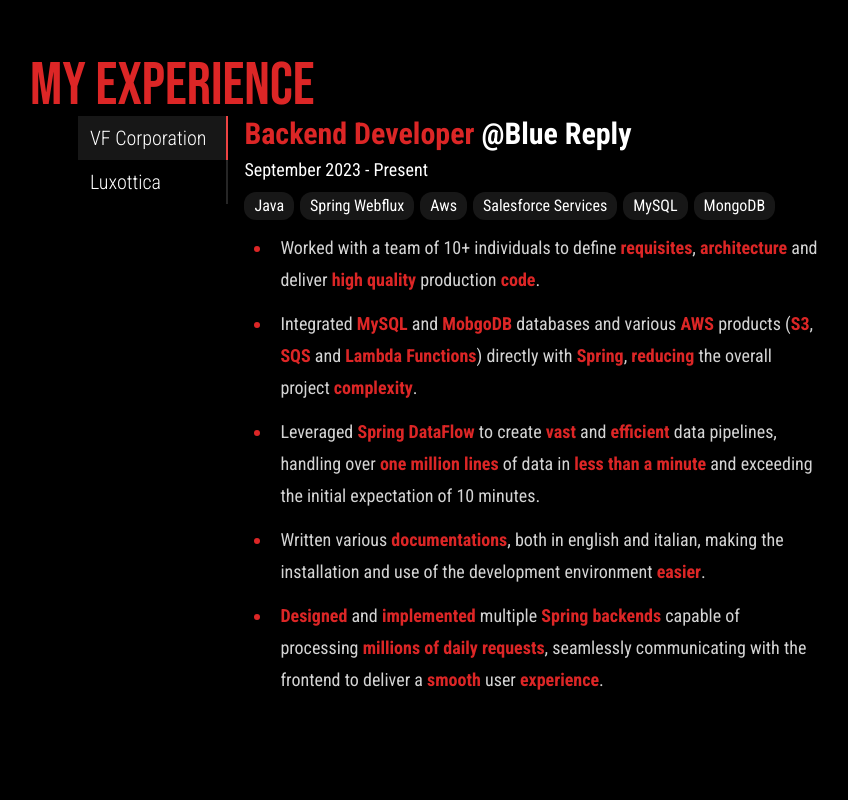
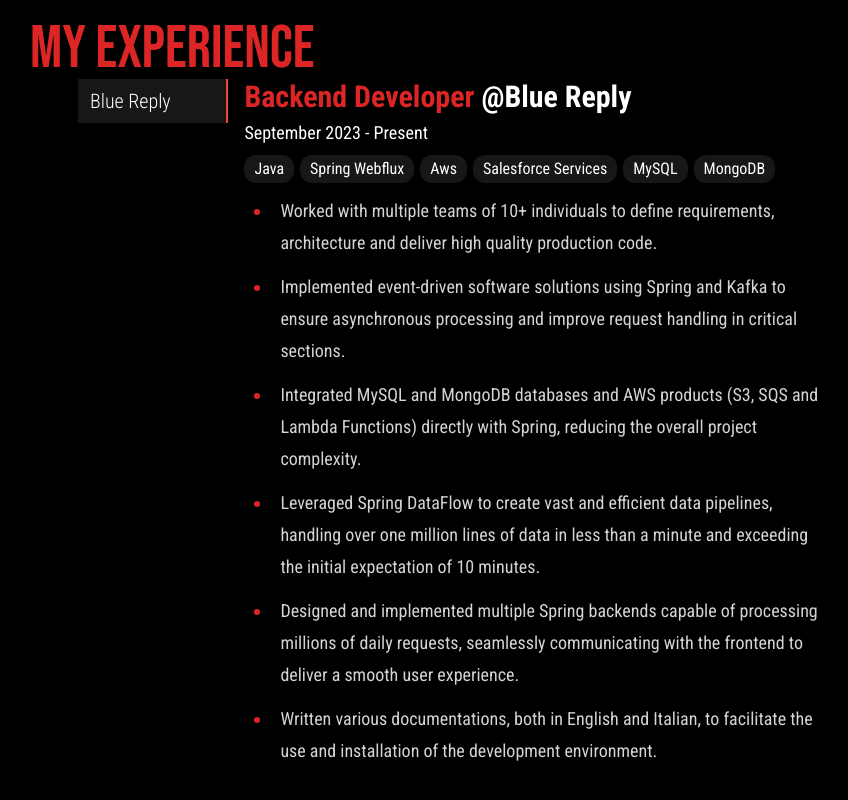
Before and after one commit to ikiwq/portfolio, a React (Vite) app: page / in a window 1280 px wide. Shown: the part 1600-2400 px from the top of the page, without its empty margins (178-1026 px from the left). Built offline with nearby package versions, Linux system fonts and the light colour scheme.

Commit message:
Edited curriculum and experience section

```diff
--- a/src/static/experience/experience.content.ts
+++ b/src/static/experience/experience.content.ts
@@ -7,27 +7,24 @@
         from: "September 2023",
         to: "",
         technologies: ["Java", "Spring Webflux", "Aws", "Salesforce Services", "MySQL", "MongoDB"],
-        customer: "VF Corporation",
-        experience:`- Worked with a team of 10+ individuals to define **requisites**, **architecture** and deliver **high quality** production **code**.
-- Integrated **MySQL** and **MobgoDB** databases and various **AWS** products (**S3**, **SQS** and **Lambda Functions**) directly with **Spring**, **reducing** the overall project **complexity**.
-- Leveraged **Spring DataFlow** to create **vast** and **efficient** data pipelines, handling over **one million lines** of data in **less than a minute** and exceeding the initial expectation of 10 minutes.
-- Written various **documentations**, both in english and italian, making the installation and use of the development environment **easier**.
-- **Designed** and **implemented** multiple **Spring backends** capable of processing **millions of daily requests**, seamlessly communicating with the frontend to deliver a **smooth** user **experience**.
-`,
-    companyUrl: "",
-    customerUrl: "",
-    projectUrl: ""
-    },
-    {
-        role: "Backend Developer",
-        company: "Blue Reply",
-        from: "August 2023",
-        to: "September 2023",
-        technologies: ["Java", "Spring Webflux", "HCL", "Oracle"],
-        customer: "Luxottica",
-        experience:`- Worked with a team of 20+ people and actively contributed to the **maintenance** and bug fixing of existing applications.
-- Operated within a vast system built using **Oracle**, **HCL**, and **Spring Webflux**, deployed with **Docker**.
- - Interacted with the existing documentation, making several corrections to **improve** developers' understanding.
+        customer: "Blue Reply",
+        experience:`
+- Worked with multiple teams of 10+ individuals to define requirements,
+architecture and deliver high quality production code.
+- Implemented event-driven software solutions using Spring and Kafka to
+ensure asynchronous processing and improve request handling in critical
+sections.
+- Integrated MySQL and MongoDB databases and AWS products (S3, SQS
+and Lambda Functions) directly with Spring, reducing the overall project
+complexity.
+- Leveraged Spring DataFlow to create vast and efficient data pipelines,
+handling over one million lines of data in less than a minute and
+exceeding the initial expectation of 10 minutes.
+- Designed and implemented multiple Spring backends capable of
+processing millions of daily requests, seamlessly communicating with the
+frontend to deliver a smooth user experience.
+- Written various documentations, both in English and Italian, to facilitate
+the use and installation of the development environment.
 `,
     companyUrl: "",
     customerUrl: "",
```
Also changed, not shown: 1 other file (tests, documents, lock files or other folders).
